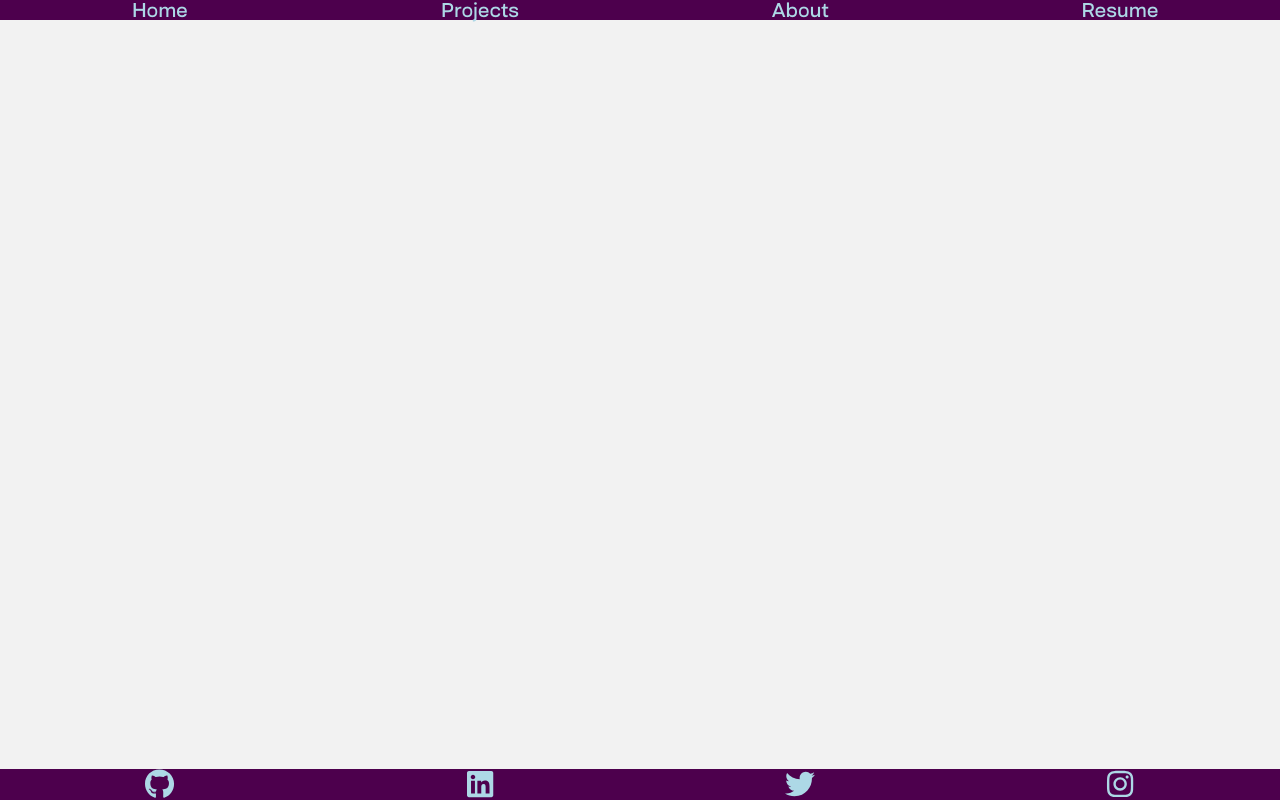
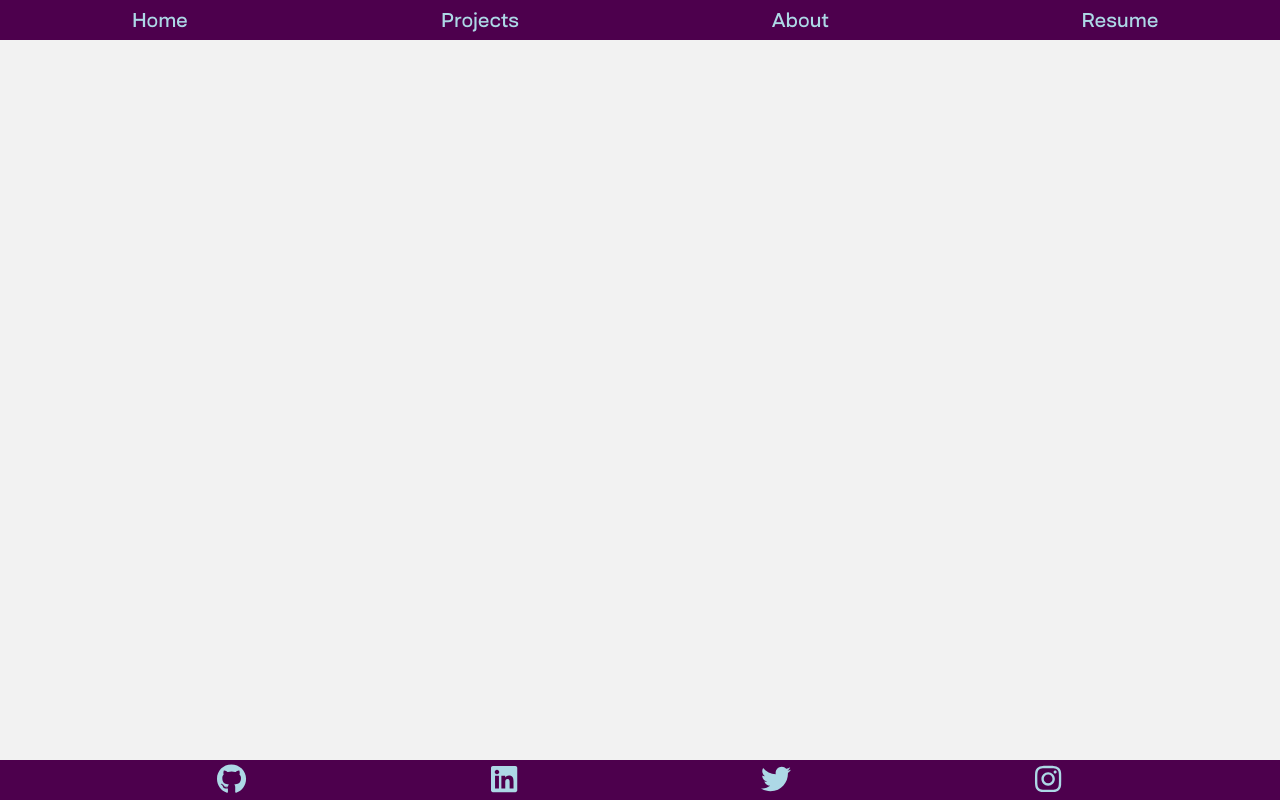
Before and after one commit to franco-ortega/portfolio-two, a Next.js app: page / in a window 1280 px wide. Both pictures are taken after a click on the button "Welcome". Built offline with nearby package versions, Linux system fonts and the light colour scheme.

Commit message:
fine tune nav styles

```diff
--- a/components/navs/Nav.module.scss
+++ b/components/navs/Nav.module.scss
@@ -1,8 +1,2 @@
 .Nav {
-  background-color: var(--color-dark);
-
-  nav:nth-child(2) {
-    position: absolute;
-    bottom: 0;
-  }
 }
--- a/components/navs/PortfolioNav.module.scss
+++ b/components/navs/PortfolioNav.module.scss
@@ -1,8 +1,13 @@
 .PortfolioNav {
   background-color: var(--color-dark);
+  min-height: var(--nav-min-height);
   text-align: center;
 
+  display: flex;
+  align-items: center;
+
   ul {
+    width: 100%;
     display: grid;
     grid-template-columns: repeat(4, 1fr);
 
--- a/components/navs/SocialNav.module.scss
+++ b/components/navs/SocialNav.module.scss
@@ -1,10 +1,19 @@
 .SocialNav {
   background-color: var(--color-dark);
   width: 100%;
+  min-height: var(--nav-min-height);
   text-align: center;
+
+  display: flex;
+  align-items: center;
+
+  position: absolute;
+  bottom: 0;
 
   ul {
     display: grid;
     grid-template-columns: repeat(4, 1fr);
+    width: 85%;
+    margin-inline: auto;
   }
 }
--- a/styles/globals.css
+++ b/styles/globals.css
@@ -18,6 +18,7 @@
   --font-family-primary: 'Salma Pro Medium', sans-serif;
   --font-family-cursive: 'Charlie Zonk', serif;
   --line-height-nav: 1.25rem;
+  --nav-min-height: 2.5rem;
 }
 
 html,
```
